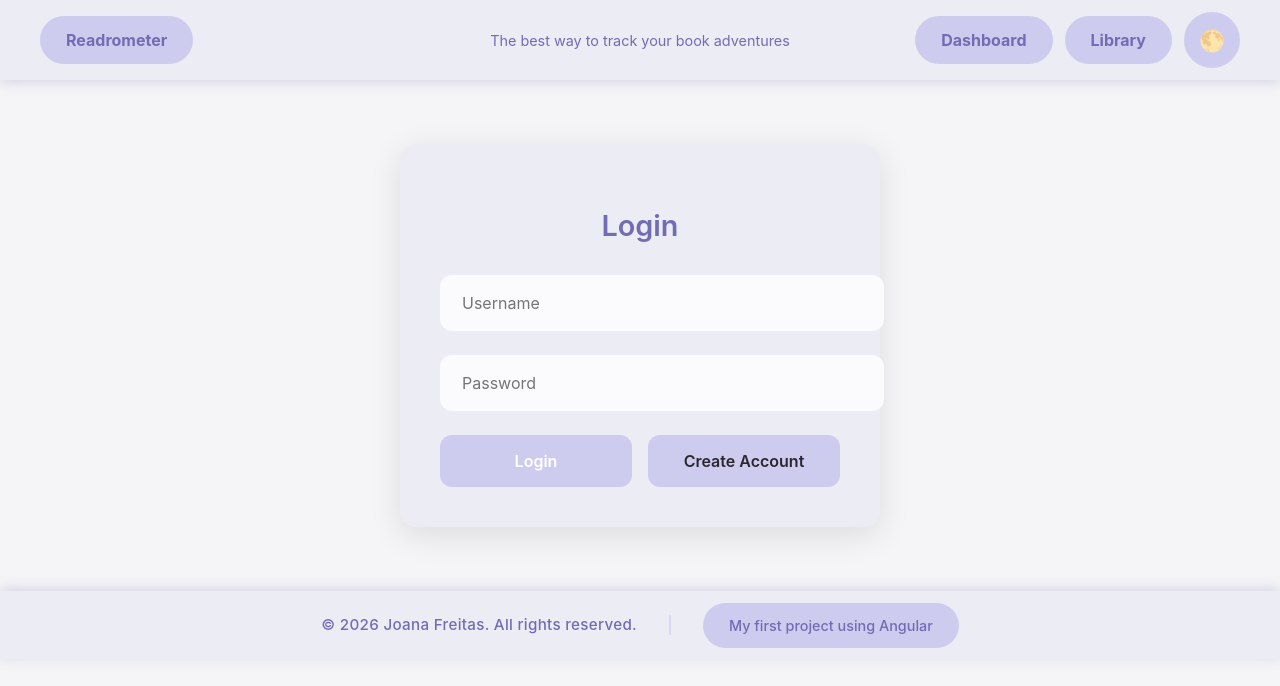
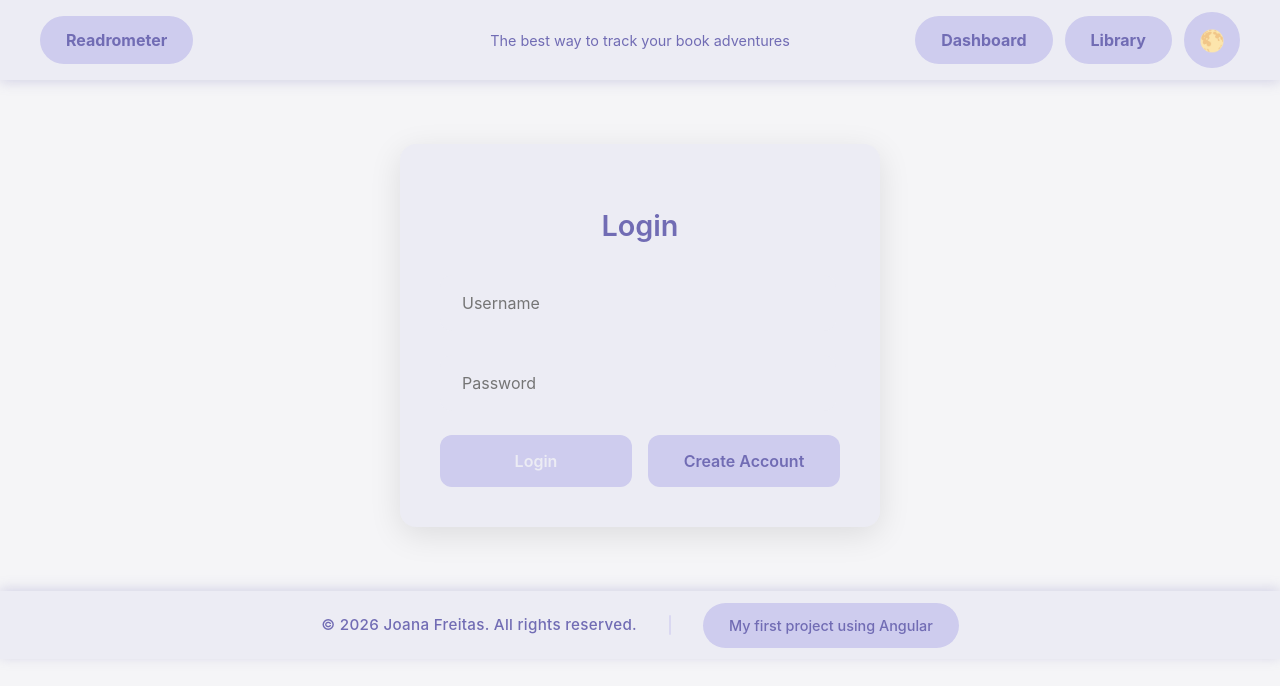
Before and after one commit to joanacf1005/Projeto-Final-Readrometer, an Angular app: page /books in a window 1280 px wide. Shown: the top 686 px of the page. Built offline with nearby package versions, Linux system fonts and the light colour scheme; no server answers.

Commit message:
Feature login

```diff
--- a/package.json
+++ b/package.json
@@ -22,6 +22,7 @@
     "@angular/platform-server": "^21.2.0",
     "@angular/router": "^21.2.0",
     "@angular/ssr": "^21.2.0",
+    "@supabase/supabase-js": "^2.99.2",
     "express": "^5.1.0",
     "rxjs": "~7.8.0",
     "tslib": "^2.3.0"
--- a/src/app/app.css
+++ b/src/app/app.css
@@ -17,12 +17,12 @@
 }
 
 .form-input {
-  width: 100%;
+  width: 88%;
   padding: 1rem 1.25rem;
   margin-bottom: 1.5rem;
   border: 2px solid transparent;
   border-radius: 12px;
-  background: rgba(255,255,255,0.8);
+  background: var(--fundo-cartoes);
   font-size: 1rem;
   transition: all 0.3s ease;
   color: var(--texto-principal);
@@ -32,7 +32,7 @@
   outline: none;
   border-color: var(--botao-primario);
   box-shadow: 0 0 0 3px rgba(177, 173, 232, 0.1);
-  background: white;
+  background: var(--fundo-cartoes);
 }
 
 .button-group {
@@ -53,7 +53,7 @@
 
 .button-group button:first-child {
   background: var(--botao-primario);
-  color: white;
+  color: var(--fundo-cartoes);
 }
 
 .button-group button:first-child:hover:not(:disabled) {
@@ -70,7 +70,7 @@
 
 .button-group button:last-child {
   background: var(--botoes-secundarios);
-  color: var(--texto-principal);
+  color: var(--titulos);
 }
 
 .button-group button:last-child:hover {
@@ -93,7 +93,7 @@
 .logged-in button {
   padding: 1rem 2rem;
   background: var(--delete-btn);
-  color: white;
+  color: var(--fundo-cartoes);
   border: none;
   border-radius: 12px;
   font-size: 1rem;
--- a/src/app/app.ts
+++ b/src/app/app.ts
@@ -1,9 +1,10 @@
 import { Component, signal, ChangeDetectorRef } from '@angular/core';
-import { RouterOutlet } from '@angular/router';
+import { RouterOutlet, Router } from '@angular/router';
 import { Header } from './shared-across-app/components/header/header/header';
 import { Footer } from './shared-across-app/components/footer/footer';
 import { FormsModule } from '@angular/forms';
 import { environment } from '../environments/environment.development';
+import { inject } from '@angular/core';
 
 @Component({
   selector: 'app-root',
@@ -24,8 +25,9 @@ export class App {
 
    constructor(private cdr: ChangeDetectorRef) {}
 
+    private router = inject(Router);
+
   async login() {
-    console.log('🔥 LOGIN CLICADO!', this.username, this.password); // ← ADICIONE
 
     if (!this.username || !this.password) {
       alert('Fill in the fields!');
@@ -33,25 +35,26 @@ export class App {
     }
 
     try {
-      console.log('🌐 Fazendo fetch para:', `${environment.apiUrl}/users?username=${this.username}&password=${this.password}`);
       const resp = await fetch(`${environment.apiUrl}/users?username=${this.username}&password=${this.password}`);
       const users = await resp.json();
-      console.log('📊 Usuários encontrados:', users); // ← ADICIONE
 
       if (users && users.length > 0) {
-        console.log('✅ LOGIN OK!');
         this.isLoggedIn = true;
         this.userNameDisplay = `, ${users[0].username}`;
         this.loadData();
+
+        await this.router.navigate(['/']);
+
         this.cdr.detectChanges();
       } else {
         alert('Username or password incorrect!');
       }
     } catch (error) {
-      console.error('❌ ERRO:', error);
+      console.error('ERROR:', error);
       alert('API connection error. Check if json-server is running.');
     }
-  }
+}
+
 
 
   async createAccount() {
--- a/src/app/book-tracking/app-pages/book-gallery/book-gallery/book-gallery.ts
+++ b/src/app/book-tracking/app-pages/book-gallery/book-gallery/book-gallery.ts
@@ -2,7 +2,6 @@ import { Component, OnInit } from '@angular/core';
 import { CommonModule } from '@angular/common';
 import { RouterLink, Router } from '@angular/router';
 import { Book } from '../../new-book/new-book';
-import { inject } from '@angular/core';
 
 
 enum BookFilter {
@@ -34,7 +33,7 @@ export class BookGallery implements OnInit {
     this.isFiltersOpen = !this.isFiltersOpen;
   }
 
-  private router = inject(Router)
+  constructor(private router: Router) {}
 
   get totalPages(): number {
     return Math.ceil(this.filteredBooks.length / this.itemsPerPage);
@@ -54,19 +53,15 @@ export class BookGallery implements OnInit {
 
 
   ngOnInit() {
-    fetch('http://localhost:3001/books')
-      .then(response => response.json())
-      .then(books => {
-        books = books.filter((book: Book, index: number, self: Book[]) =>
-          index === self.findIndex((b: Book) => b.id === book.id)
-        );
+    let books = JSON.parse(localStorage.getItem('books') || '[]');
 
-        this.allBooks = books.reverse();
-        this.filteredBooks = [...books];
-      })
-      .catch(err => console.error('Erro:', err));
+    books = books.filter((book: Book, index: number, self: Book[]) =>  // remove duplicados pelo Id
+      index === self.findIndex((b: Book) => b.id === book.id)
+    );
+
+    this.allBooks = books.reverse(); //inverte a ordem de que são mostrados
+    this.filteredBooks = [...books];
   }
-
 
   filterBooks(filter: string) {
     this.currentFilter = filter as BookFilter;
```
Also changed, not shown: 1 other file (tests, documents, lock files or other folders).
